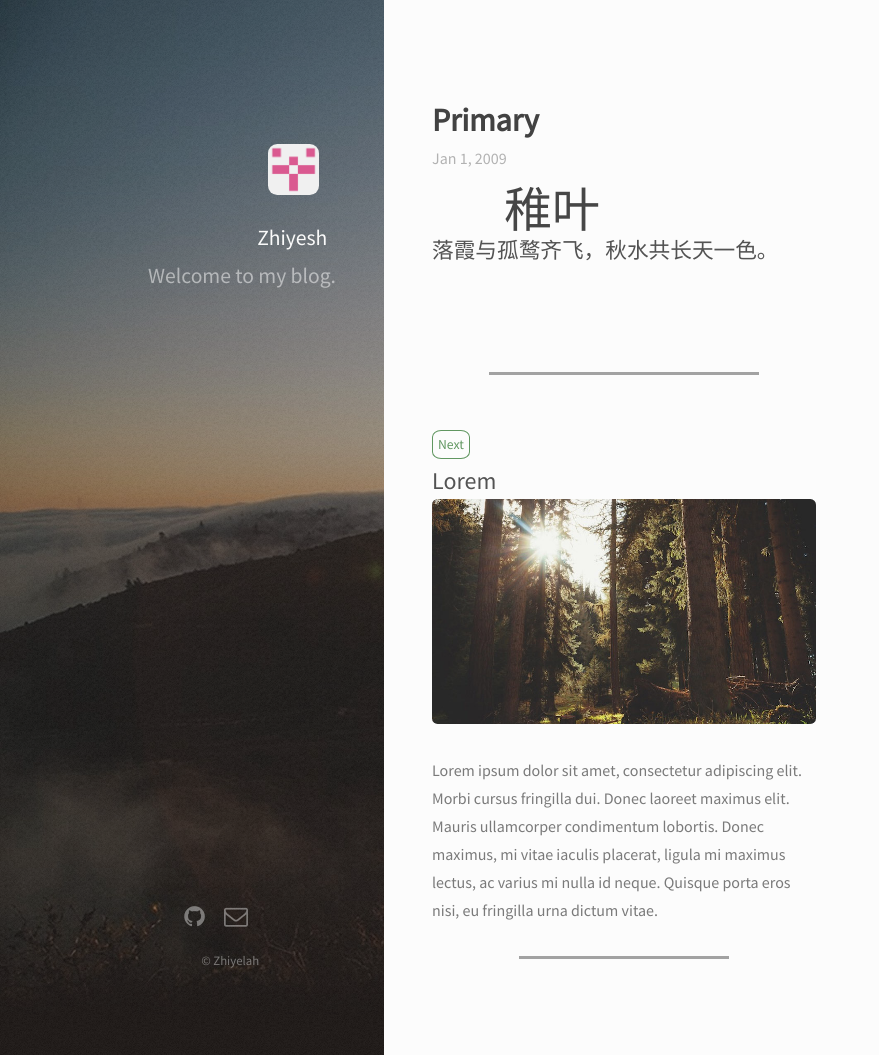
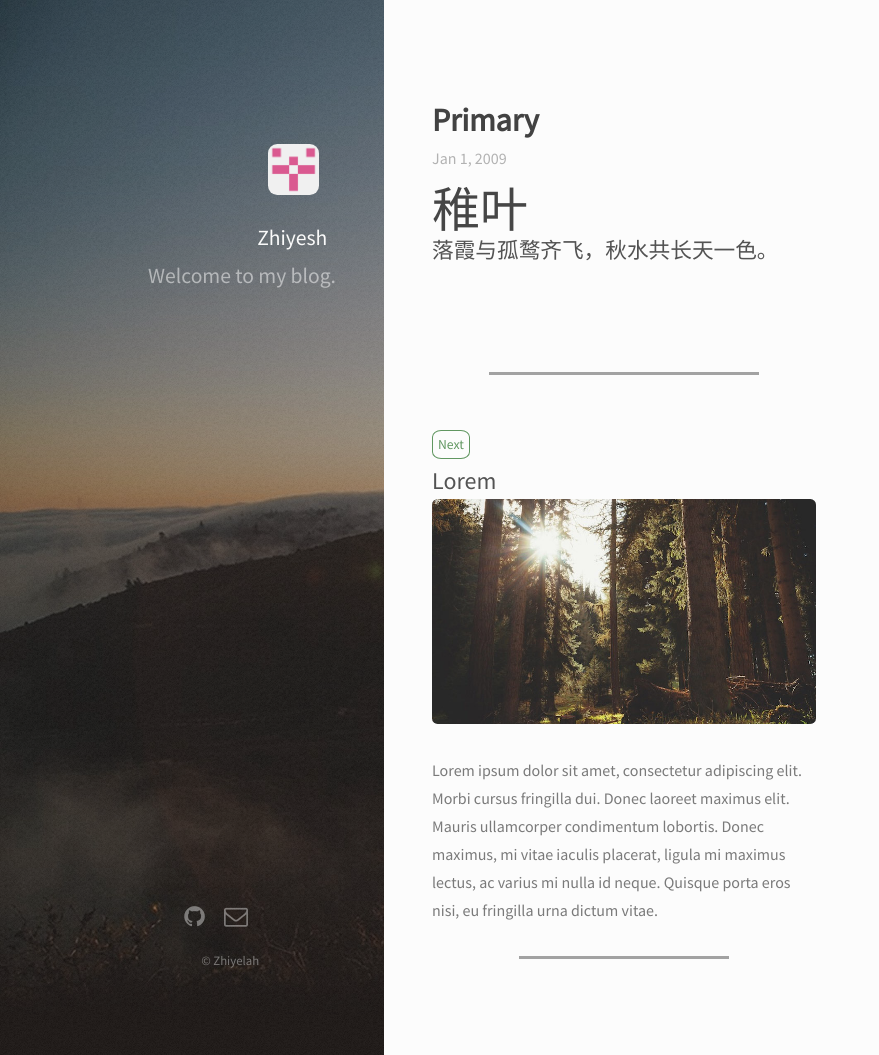
Before and after one commit to Zhiyelah/zhiyelah.github.io, a Jekyll site: the page built from _posts/2009-01-01-Primary.md, in a window 1280 px wide and 1055 px high. Shown: the whole window, without its empty margins (0-879 px from the left). Built offline with Jekyll 4.4.1, drawn with Linux system fonts in a browser that asks for light colours; nearby versions of some CDN libraries.

Commit message:
Update 2009-01-01-Primary.md

```diff
--- a/_posts/2009-01-01-Primary.md
+++ b/_posts/2009-01-01-Primary.md
@@ -2,6 +2,6 @@
 layout: post
 title: Primary
 ---
-<font size="60" style="padding-left: 1.5em;">稚叶</font>
+<font size="40"> 稚叶</font>
 
 ### 落霞与孤鹜齐飞，秋水共长天一色。
```
